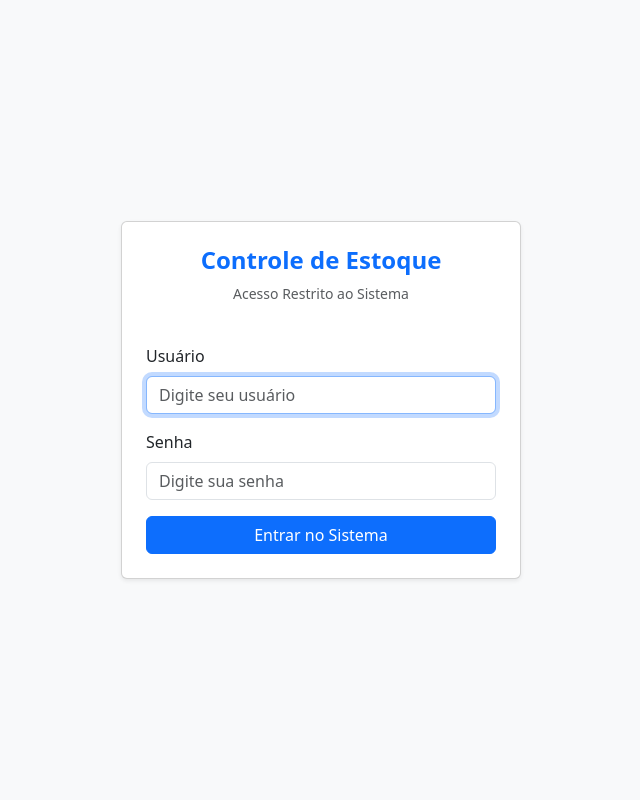
After one commit to eduardotesari/sistema_estoque_ads, a Flask app: page /login in a window 1280 px wide. The commit adds this page. Shown: the whole page, without its empty margins (319-959 px from the left). Run offline with Flask 3, Linux system fonts and the light colour scheme.

Commit message:
Adiciona tela de login segura para Controle de Estoque

```diff
--- a/app.py
+++ b/app.py
@@ -1,13 +1,57 @@
-from flask import Flask, render_template, request, redirect, url_for
+from functools import wraps
+from flask import Flask, render_template, request, redirect, url_for, session
+from werkzeug.security import check_password_hash
 from database import get_connection, init_db
 from models import ProdutoFisico, ProdutoDigital
 
 app = Flask(__name__)
+app.secret_key = 'chave_secreta_stockcontrol_ads_anhanguera'
 
-# Garante que o banco e as tabelas corretas existem ao iniciar
+# Garante que o banco, as tabelas e o usuário admin existem ao iniciar
 init_db()
 
+
+# Decorador que exige login para acessar as páginas do sistema
+def login_obrigatorio(f):
+    @wraps(f)
+    def decorated_function(*args, **kwargs):
+        if 'usuario_id' not in session:
+            return redirect(url_for('login'))
+        return f(*args, **kwargs)
+    return decorated_function
+
+
+@app.route('/login', methods=['GET', 'POST'])
+def login():
+    erro = None
+    if request.method == 'POST':
+        username = request.form.get('username')
+        senha = request.form.get('senha')
+
+        conn = get_connection()
+        cursor = conn.cursor()
+        cursor.execute("SELECT id, username, senha_hash FROM usuarios WHERE username = ?", (username,))
+        usuario = cursor.fetchone()
+        conn.close()
+
+        if usuario and check_password_hash(usuario['senha_hash'], senha):
+            session['usuario_id'] = usuario['id']
+            session['username'] = usuario['username']
+            return redirect(url_for('index'))
+        else:
+            erro = 'Usuário ou senha inválidos.'
+
+    return render_template('login.html', erro=erro)
+
+
+@app.route('/logout')
+def logout():
+    session.clear()
+    return redirect(url_for('login'))
+
+
 @app.route('/')
+@login_obrigatorio
 def index():
     conn = get_connection()
     cursor = conn.cursor()
@@ -51,7 +95,9 @@ def index():
 
     return render_template('index.html', produtos=produtos, patrimonio_total=patrimonio_total, alertas_count=alertas_count)
 
+
 @app.route('/produto/novo', methods=['GET', 'POST'])
+@login_obrigatorio
 def novo_produto():
     if request.method == 'POST':
         nome = request.form.get('nome')
@@ -73,7 +119,9 @@ def novo_produto():
 
     return render_template('produto_form.html')
 
+
 @app.route('/produto/ajustar_estoque/<int:id_produto>', methods=['POST'])
+@login_obrigatorio
 def ajustar_estoque(id_produto):
     quantidade_ajuste = int(request.form.get('quantidade_ajuste', 0))
     operacao = request.form.get('operacao')
@@ -92,7 +140,9 @@ def ajustar_estoque(id_produto):
     conn.close()
     return redirect(url_for('index'))
 
+
 @app.route('/produto/inativar/<int:id_produto>', methods=['POST'])
+@login_obrigatorio
 def inativar_produto(id_produto):
     conn = get_connection()
     cursor = conn.cursor()
@@ -101,7 +151,9 @@ def inativar_produto(id_produto):
     conn.close()
     return redirect(url_for('index'))
 
+
 @app.route('/produto/ativar/<int:id_produto>', methods=['POST'])
+@login_obrigatorio
 def ativar_produto(id_produto):
     conn = get_connection()
     cursor = conn.cursor()
@@ -109,7 +161,10 @@ def ativar_produto(id_produto):
     conn.commit()
     conn.close()
     return redirect(url_for('index'))
+
+
 @app.route('/produto/deletar/<int:id_produto>', methods=['POST'])
+@login_obrigatorio
 def deletar_produto(id_produto):
     conn = get_connection()
     cursor = conn.cursor()
@@ -117,5 +172,7 @@ def deletar_produto(id_produto):
     conn.commit()
     conn.close()
     return redirect(url_for('index'))
+
+
 if __name__ == '__main__':
     app.run(debug=True, port=5000)
--- a/database.py
+++ b/database.py
@@ -1,26 +1,18 @@
 import os
 import sqlite3
+from werkzeug.security import generate_password_hash
 
-# Nome do arquivo do banco de dados SQLite que será gerado automaticamente
 DATABASE_NAME = "stockcontrol.db"
 
 
 def get_connection():
-    """
-    Estabelece e retorna a conexão com o banco de dados SQLite.
-    A propriedade row_factory permite acessar as colunas pelo nome (ex: row['nome']).
-    """
     conn = sqlite3.connect(DATABASE_NAME)
     conn.row_factory = sqlite3.Row
     return conn
 
 
 def init_db():
-    """
-    Inicializa o banco de dados executando o script SQL contido em Database/schema.sql.
-    """
-    # Caminho apontando para a pasta Database criada por você
-    schema_path = os.path.join("Database", "schema.sql")
+    schema_path = os.path.join("database", "schema.sql")
 
     if os.path.exists(schema_path):
         with open(schema_path, "r", encoding="utf-8") as f:
@@ -28,17 +20,23 @@ def init_db():
 
         conn = get_connection()
         conn.executescript(script)
+
+        # Cria o usuário padrão (admin / 1234) se não existir
+        cursor = conn.cursor()
+        cursor.execute("SELECT id FROM usuarios WHERE username = 'admin'")
+        if not cursor.fetchone():
+            senha_criptografada = generate_password_hash("1234")
+            cursor.execute(
+                "INSERT INTO usuarios (username, senha_hash) VALUES (?, ?)",
+                ("admin", senha_criptografada),
+            )
+
         conn.commit()
         conn.close()
-        print(
-            "✅ Banco de dados SQLite inicializado com sucesso em 'stockcontrol.db'!"
-        )
+        print("✅ Banco de dados e usuário padrão inicializados com sucesso!")
     else:
-        print(
-            f"⚠️ Arquivo '{schema_path}' não foi encontrado. Verifique a pasta Database."
-        )
+        print(f"⚠️ Arquivo '{schema_path}' não encontrado.")
 
 
 if __name__ == "__main__":
-    # Teste de execução direta no terminal do VS Code
     init_db()
--- a/database/schema.sql
+++ b/database/schema.sql
@@ -11,3 +11,9 @@ CREATE TABLE IF NOT EXISTS produtos (
     tamanho_mb REAL,
     ativo INTEGER NOT NULL DEFAULT 1
 );
+
+CREATE TABLE IF NOT EXISTS usuarios (
+    id INTEGER PRIMARY KEY AUTOINCREMENT,
+    username TEXT UNIQUE NOT NULL,
+    senha_hash TEXT NOT NULL
+);
--- a/templates/index.html
+++ b/templates/index.html
@@ -1,6 +1,11 @@
 {% extends 'base.html' %}
 
 {% block content %}
+<div class="d-flex justify-content-end align-items-center mb-3">
+    <span class="me-3 text-muted small">Logado como: <strong>{{ session['username'] }}</strong></span>
+    <a href="{{ url_for('logout') }}" class="btn btn-outline-danger btn-sm">Sair</a>
+</div>
+
 <div class="row mb-4">
     <div class="col-md-6">
         <div class="card bg-white border-0 shadow-sm p-3">
--- /dev/null
+++ b/templates/login.html
@@ -0,0 +1,37 @@
+<!DOCTYPE html>
+<html lang="pt-br">
+<head>
+    <meta charset="UTF-8">
+    <meta name="viewport" content="width=device-width, initial-scale=1.0">
+    <title>Login - Controle de Estoque</title>
+    <link href="https://cdn.jsdelivr.net/npm/bootstrap@5.3.0/dist/css/bootstrap.min.css" rel="stylesheet">
+</head>
+<body class="bg-light d-flex align-items-center justify-content-center" style="min-height: 100vh;">
+
+    <div class="card shadow-sm p-4" style="width: 100%; max-width: 400px;">
+        <div class="text-center mb-4">
+            <h4 class="fw-bold text-primary">Controle de Estoque</h4>
+            <p class="text-muted small">Acesso Restrito ao Sistema</p>
+        </div>
+
+        {% if erro %}
+            <div class="alert alert-danger py-2 text-center" role="alert">
+                {{ erro }}
+            </div>
+        {% endif %}
+
+        <form method="POST" action="{{ url_for('login') }}">
+            <div class="mb-3">
+                <label for="username" class="form-label">Usuário</label>
+                <input type="text" class="form-control" id="username" name="username" placeholder="Digite seu usuário" required autofocus>
+            </div>
+            <div class="mb-3">
+                <label for="senha" class="form-label">Senha</label>
+                <input type="password" class="form-control" id="senha" name="senha" placeholder="Digite sua senha" required>
+            </div>
+            <button type="submit" class="btn btn-primary w-100">Entrar no Sistema</button>
+        </form>
+    </div>
+
+</body>
+</html>
```
Also changed, not shown: stockcontrol.db. Lines whose indentation alone changed are shown as unchanged.
